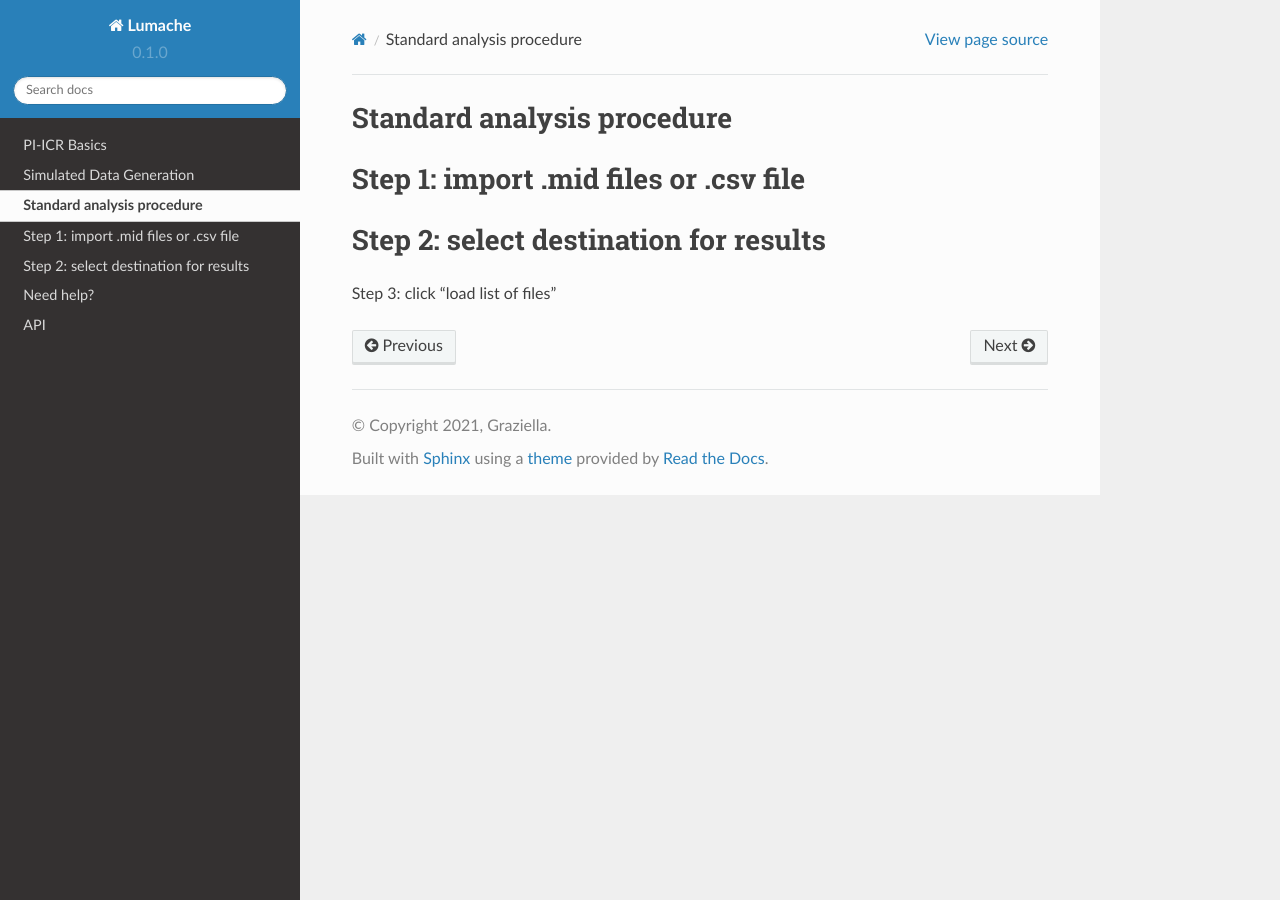
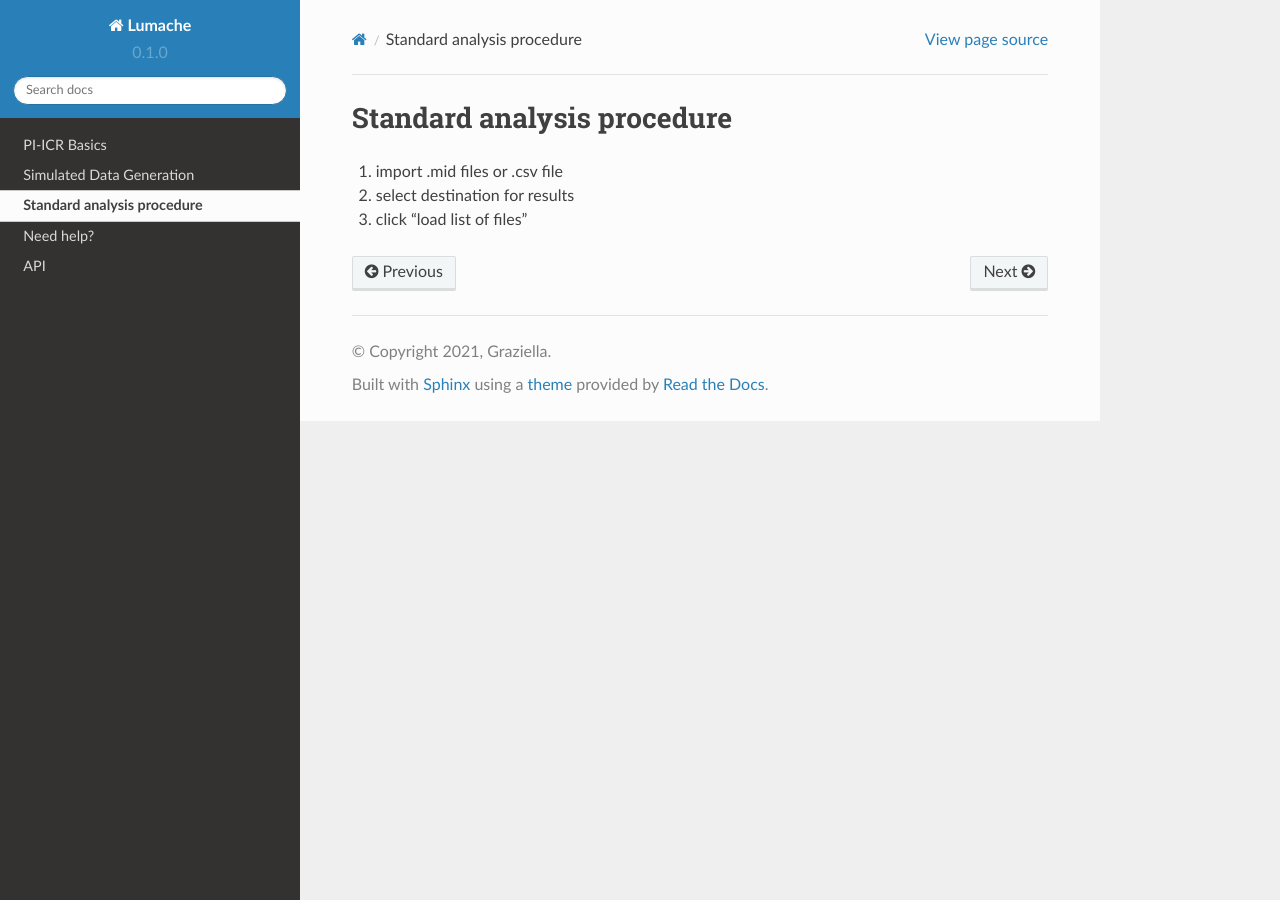
Before and after one commit to aczihalytriumf/phiat, a Sphinx documentation site: the page built from docs/source/usage.rst, in a window 1280 px wide. Built offline with Sphinx 7.4.7 and the Read the Docs theme 2.0.0, drawn with Linux system fonts in a browser that asks for light colours.

Commit message:
Update usage.rst

```diff
--- a/docs/source/usage.rst
+++ b/docs/source/usage.rst
@@ -1,7 +1,5 @@
 Standard analysis procedure
----------------------
-Step 1: import .mid files or .csv file
-----
-Step 2: select destination for results
-----
-Step 3: click "load list of files"
+-----
+1. import .mid files or .csv file
+2. select destination for results
+3. click "load list of files"
```
